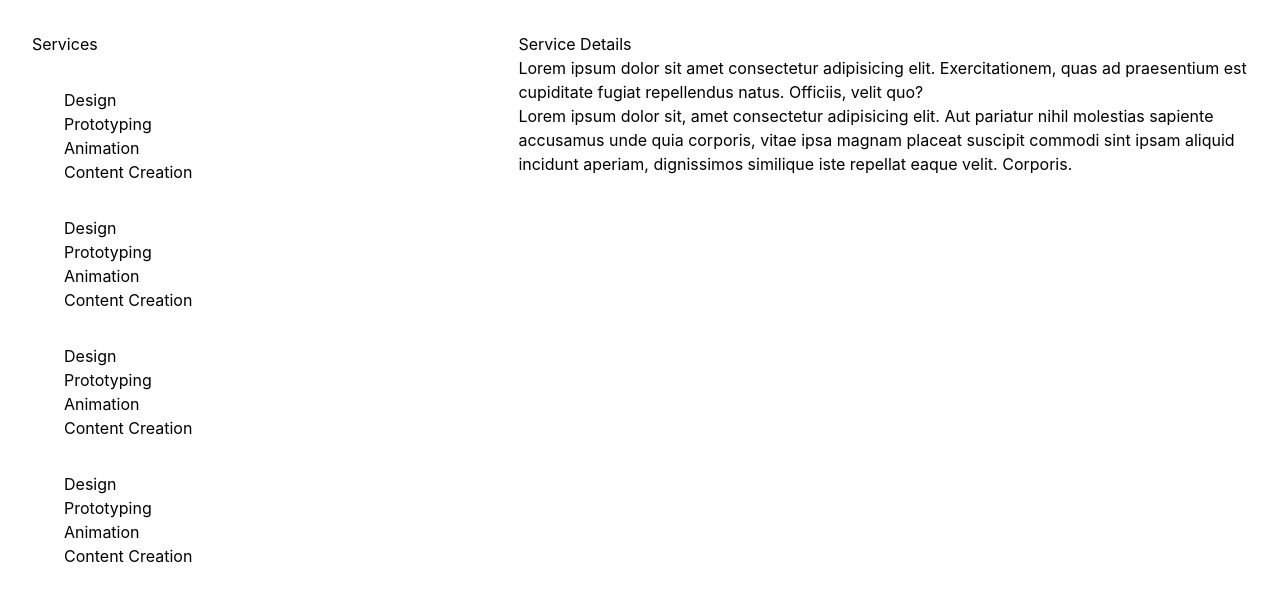
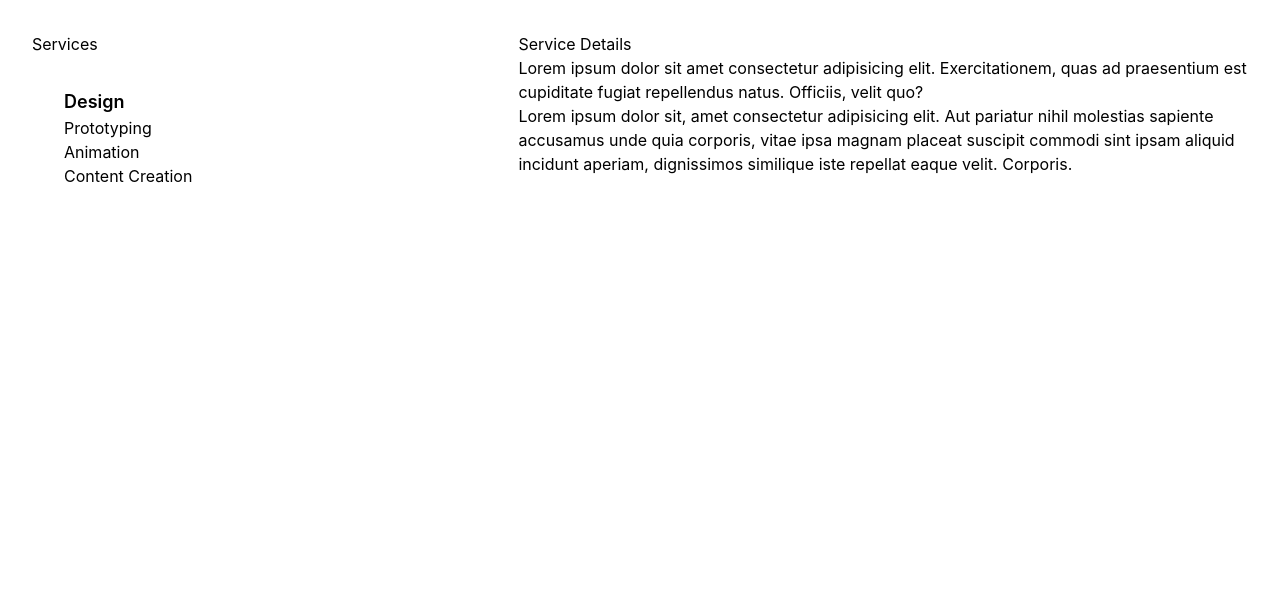
Before and after one commit to salmanahmedx/portfolio-website-react, a React (Create React App) app: page / in a window 1280 px wide. Shown: the top 602 px of the page. Built offline with nearby package versions, Linux system fonts and the light colour scheme.

Commit message:
accordion toggle issue fix

```diff
--- a/src/pages/detailsPage/detailsPage.js
+++ b/src/pages/detailsPage/detailsPage.js
@@ -5,8 +5,10 @@ import "./detailsPage.css"
 const DetailsPage = () => {
 
     const expandServiceList = (e) => {
-        if (e.target.classList.contains("service-1-heading") && e.target.nextSibling.classList.contains("subServices")) {
-            e.target.nextSibling.classList.toggle("hide")
+        console.log(e.target.classList.contains("heading-1-text"))
+        console.log(e.target.parentElement.nextSibling.classList)
+        if (e.target.classList.contains("heading-1-text") && e.target.parentElement.nextSibling.classList.contains("subServices")) {
+            e.target.parentElement.nextSibling.classList.toggle("hide")
         }
     }
 
@@ -24,9 +26,13 @@ const DetailsPage = () => {
             {/* service section */}
             <div className="services basis-2/5">
                 <h1 className='animated-services-heading'>Services</h1>
+
                 {/* ============================================= single service */}
                 <div className="service-1" onClick={expandServiceList}>
-                    <h3 className='service-1-heading'>Design</h3>
+                    <div className="service-1-heading">
+                        <div className='collapse-indicator'></div>
+                        <h3 className='heading-1-text text-lg font-semibold'>Design</h3>
+                    </div>
                     <div className="subServices-1 subServices">
                         <div className="subService-1" onClick={expandServiceDetails}>Prototyping</div>
                         <div className="subService-2" onClick={expandServiceDetails}>Animation</div>
@@ -35,45 +41,16 @@ const DetailsPage = () => {
                 </div>
                 {/* ============================================================ */}
 
-                {/* ============================================= single service */}
-                <div className="service-2" onClick={expandServiceList}>
-                    <h3 className='service-2-heading'>Design</h3>
-                    <div className="subServices-2 subServices">
-                        <div className="subService-4">Prototyping</div>
-                        <div className="subService-5">Animation</div>
-                        <div className="subService-6">Content Creation</div>
-                    </div>
-                </div>
-                {/* ============================================================ */}
-                {/* ============================================= single service */}
-                <div className="service-3" onClick={expandServiceList}>
-                    <h3 className='service-3-heading'>Design</h3>
-                    <div className="subServices-3">
-                        <div className="subService-7">Prototyping</div>
-                        <div className="subService-8">Animation</div>
-                        <div className="subService-9">Content Creation</div>
-                    </div>
-                </div>
-                {/* ============================================================ */}
-                {/* ============================================= single service */}
-                <div className="service-4" onClick={expandServiceList}>
-                    <h3 className='service-4-heading'>Design</h3>
-                    <div className="subServices-4">
-                        <div className="subService-10">Prototyping</div>
-                        <div className="subService-11">Animation</div>
-                        <div className="subService-12">Content Creation</div>
-                    </div>
-                </div>
-                {/* ============================================================ */}
-            </div>
+
+            </div >
             {/* service details section */}
-            <div className="about basis-3/5" onClick={expandServiceList}>
+            <div div className="about basis-3/5" onClick={expandServiceList} >
                 <h1 className='animated-about-heading'>Service Details</h1>
                 <h3 className='service-detials-intro'>Lorem ipsum dolor sit amet consectetur adipisicing elit. Exercitationem, quas ad praesentium est cupiditate fugiat repellendus natus. Officiis, velit quo?</h3>
                 <p className='service-details-paragraph'>Lorem ipsum dolor sit, amet consectetur adipisicing elit. Aut pariatur nihil molestias sapiente accusamus unde quia corporis, vitae ipsa magnam placeat suscipit commodi sint ipsam aliquid incidunt aperiam, dignissimos similique iste repellat eaque velit. Corporis.</p>
-            </div>
+            </div >
 
-        </div>
+        </div >
     );
 };
 
```
